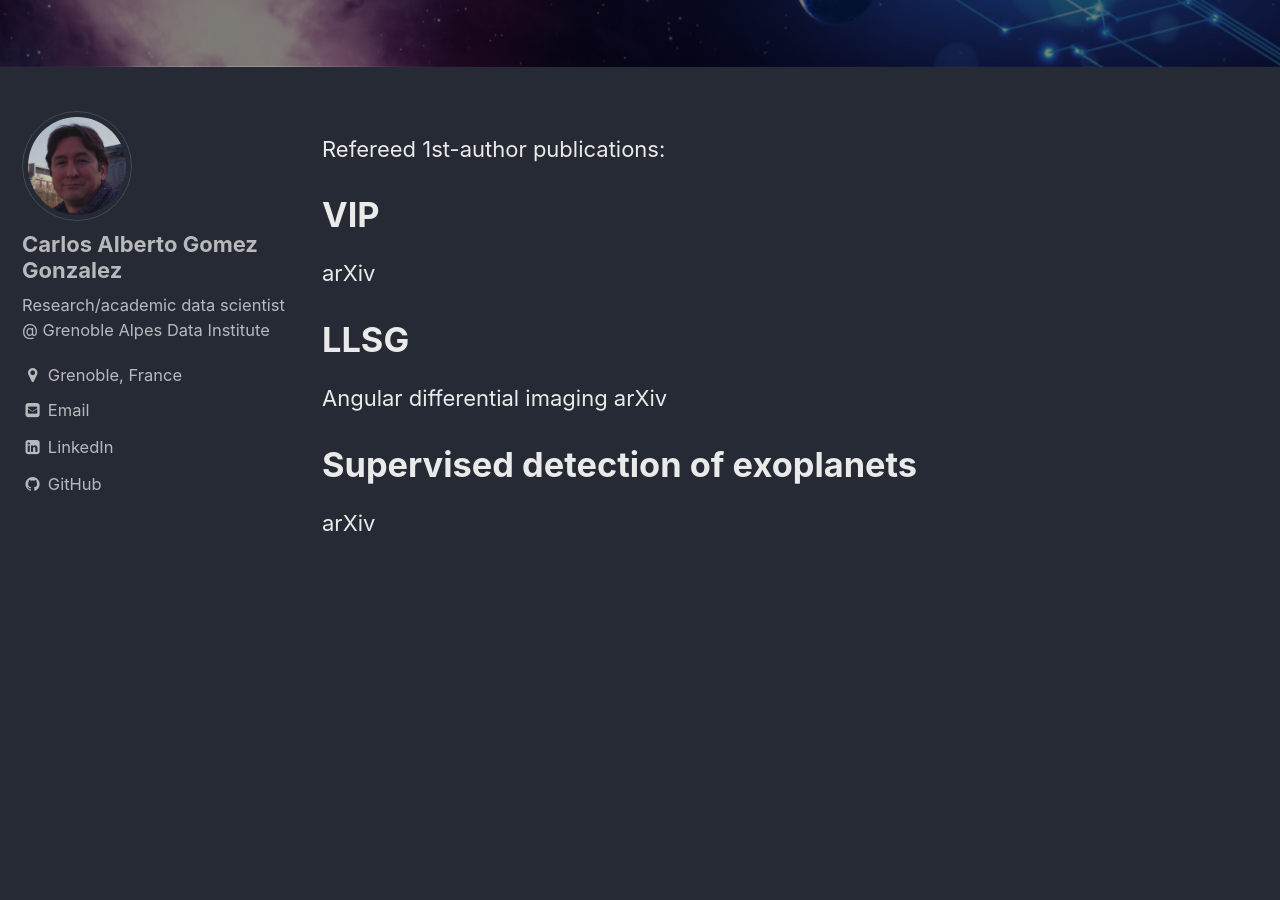
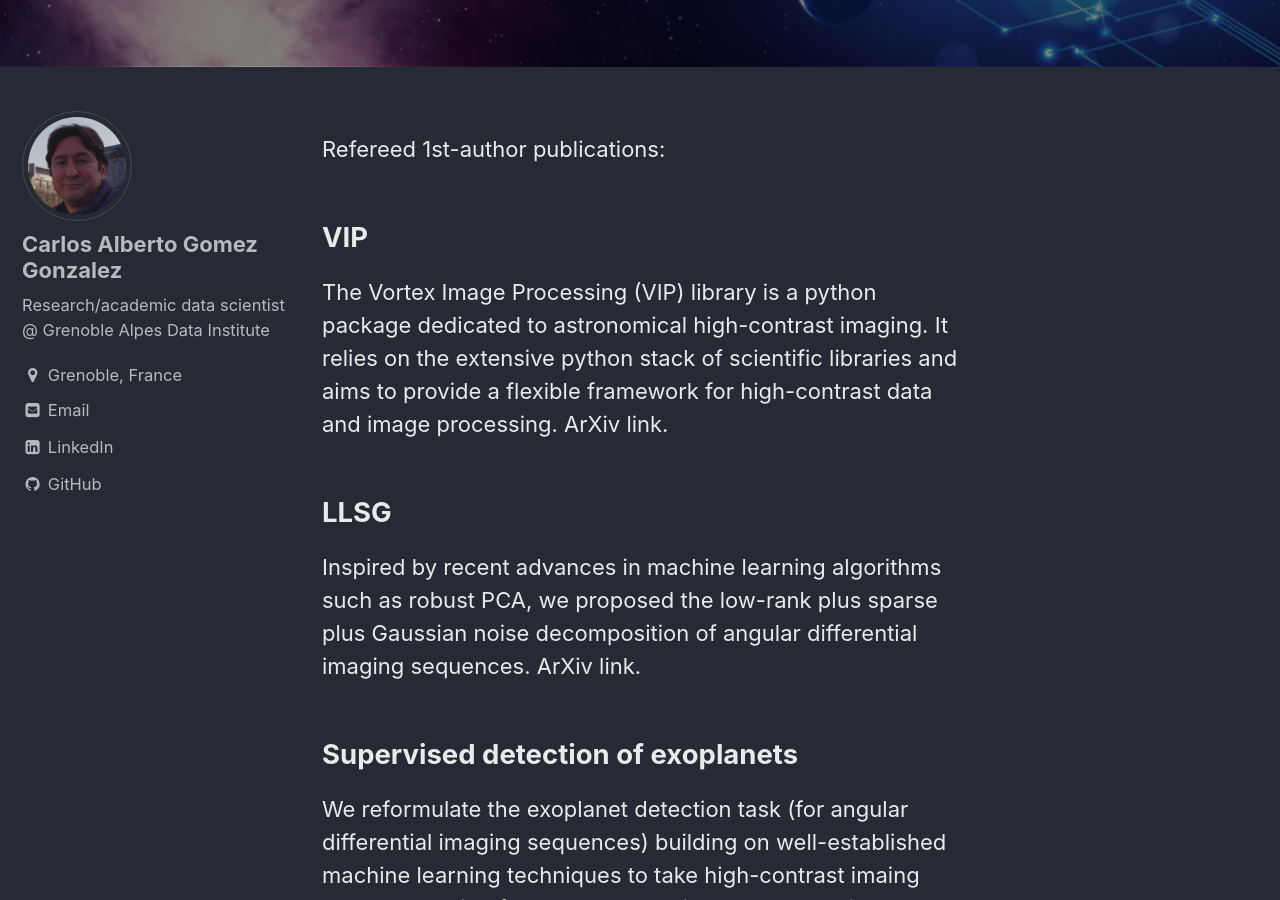
Before and after one commit to carlos-gg/carlos-gg.github.io, a Jekyll site: the page built from _pages/publications.md, in a window 1280 px wide and 900 px high, scrolled down 246 px. Built offline with Jekyll 4.4.1, drawn with Linux system fonts in a browser that asks for light colours; some of the changed text lies outside the part shown.

Commit message:
publications

```diff
--- a/_pages/publications.md
+++ b/_pages/publications.md
@@ -8,14 +8,13 @@
 Refereed 1st-author publications:
 
 VIP
-===
-[arXiv](https://arxiv.org/abs/1705.06184)
+---
+The Vortex Image Processing (VIP) library is a python package dedicated to astronomical high-contrast imaging. It relies on the extensive python stack of scientific libraries and aims to provide a flexible framework for high-contrast data and image processing. [ArXiv](https://arxiv.org/abs/1705.06184) link.
 
 LLSG
-====
-[Angular differential imaging](https://vimeo.com/125547220)
-[arXiv](https://arxiv.org/abs/1602.08381)
+----
+Inspired by recent advances in machine learning algorithms such as robust PCA, we proposed the low-rank plus sparse plus Gaussian noise decomposition of [angular differential imaging](https://vimeo.com/125547220) sequences. [ArXiv](https://arxiv.org/abs/1602.08381) link.
 
 Supervised detection of exoplanets
-==================================
-[arXiv](https://arxiv.org/abs/1712.02841)
+----------------------------------
+We reformulate the exoplanet detection task (for angular differential imaging sequences) building on well-established machine learning techniques to take high-contrast imaing post-processing from an unsupervised to a supervised learning context. In this new framework, we presented algorithmic solutions using two different discriminative models: SODIRF (random forests) and SODINN (neural networks). The proposed supervised detection framework outperforms state-of-the-art techniques in the task of discriminating planet signal from speckles (SODINN improves the true positive rate by a factor ranging from ∼2 to ∼10). [ArXiv](https://arxiv.org/abs/1712.02841) link.
```
